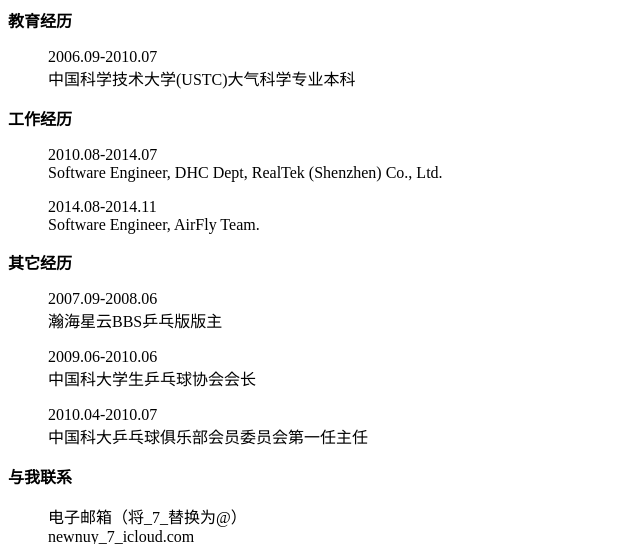
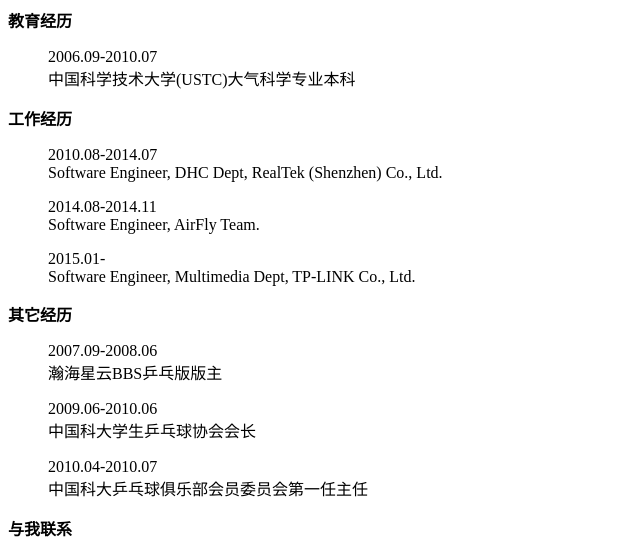
Before and after one commit to newnuy/website, a PHP site: page /me.php in a window 1280 px wide. Shown: the top 544 px of the page, without its empty margins (0-640 px from the left). Run offline with PHP 8.4, Linux system fonts and the light colour scheme.

Commit message:
[blog] update me page, 2015-0121.

```diff
--- a/blog/pages/me/me.php
+++ b/blog/pages/me/me.php
@@ -25,6 +25,10 @@
 <p>
 2014.08-2014.11<br />
 Software Engineer, AirFly Team.
+</p>
+<p>
+2015.01-<br />
+Software Engineer, Multimedia Dept, TP-LINK Co., Ltd.
 </p>
 </blockquote>
 
```
